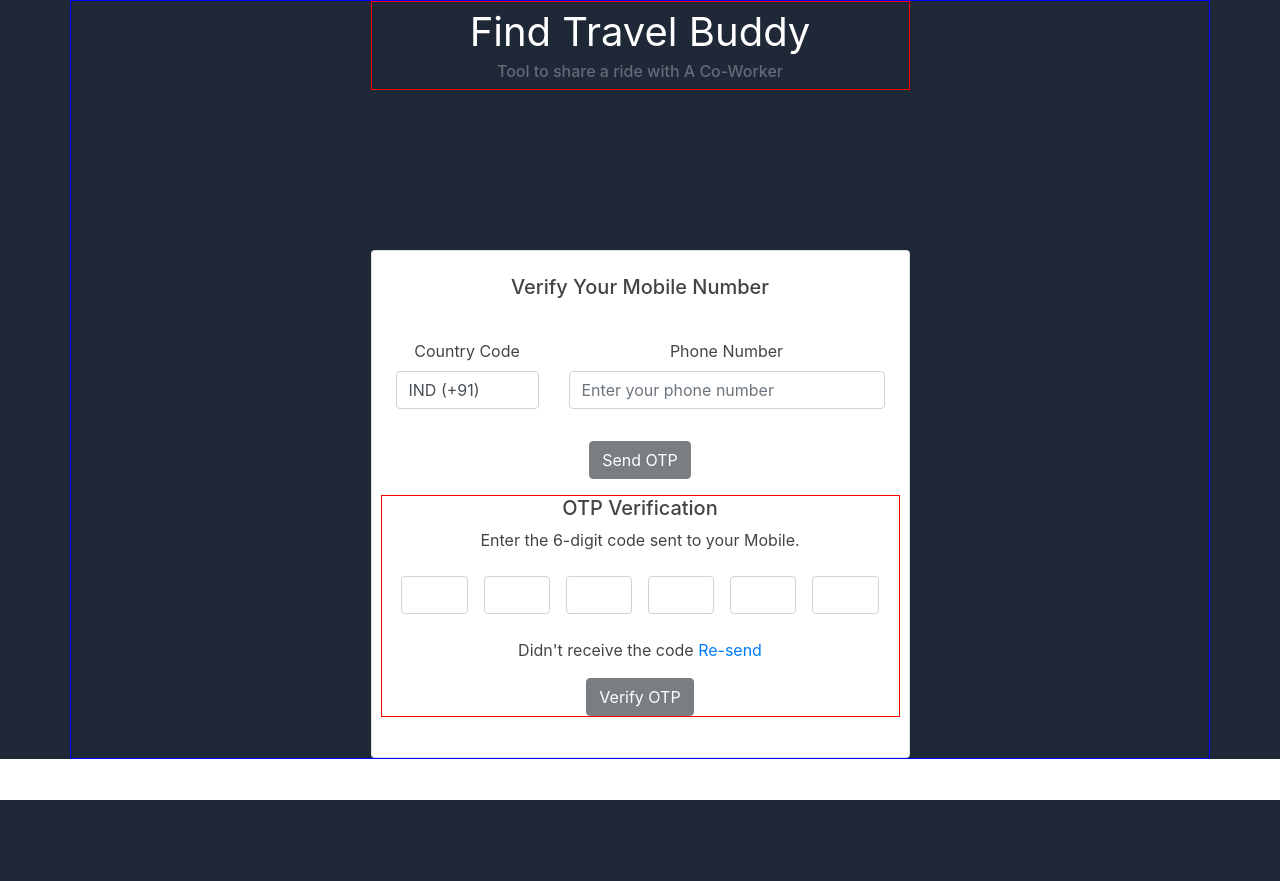
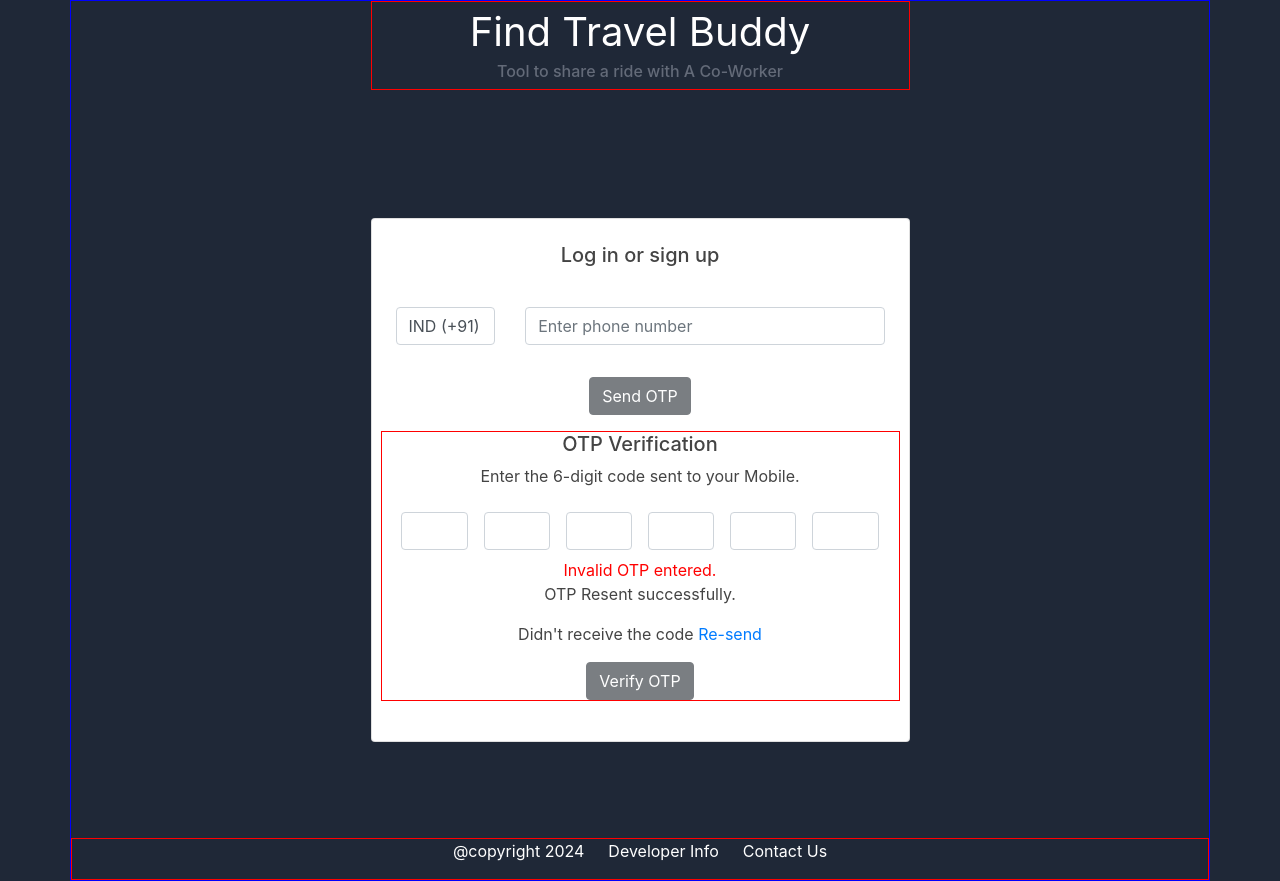
Before and after one commit to bharatchitara/find_travel_buddy, a Django app: page / in a window 1280 px wide. Before the commit the page ends 800 px from the top, so only its background shows below. Run offline with Django 4.2, Linux system fonts and the light colour scheme; parts of the project's set-up code (start-up, migrations or seed data) failed here and were passed over; some libraries are stand-ins or nearby versions.

Commit message:
UI- landing page html and css code implementation-2

```diff
--- a/static/css/home.css
+++ b/static/css/home.css
@@ -17,8 +17,9 @@
     color: #636a78;
 }
 .tb_home_number_input_card{
-    margin-top: 10em;
+    margin-top: 8em;
     color: #444444;
+    margin-bottom: 6em;
 }
 
 .tb_home_mobile_input{
@@ -44,3 +45,28 @@
 .tb_home_resend_otp_link{
 
 }
+
+.tb_home_div_main_body{
+
+}
+
+.tb_home_div_main_footer{
+    border: 1px solid red;
+}
+
+.tb_home_div_main_footer p {
+   display: inline-block;
+   width: fit-content;
+}
+
+.tb_home_div_main_footer a {
+    color: #ffffff;
+}
+
+.tb_home_msg_invalid_otp_err{
+    color: #FF0000;
+}
+
+.tb_home_msg_resent_otp_wrn{
+
+}
--- a/userlogin/templates/userlogin/home.html
+++ b/userlogin/templates/userlogin/home.html
@@ -26,7 +26,7 @@
        <div class = "flex-container tb_home_flex_container">
             <div class = "container tb_home_main_container">
                 <!--header row-starts-->
-                <div class = "row justify-content-center">
+                <div class = "row justify-content-center tb_home_div_main_header">
                     <div class="col-md-6">
                         <div class="text-center tb_home_header_text">
                             Find Travel Buddy
@@ -36,23 +36,24 @@
                 </div>
                 <!--header row-ends-->
 
-                <div class = "row justify-content-center">
+                <!--body row-starts-->
+                <div class = "row justify-content-center tb_home_div_main_body">
                     <div class = "col-md-6">
 
                         <div class="card p-4 text-center tb_home_number_input_card">
-                            <h5>Verify Your Mobile Number</h5>
+                            <h5>Log in or sign up</h5>
                             <form>
                                 <div class="form-group row tb_home_mobile_input">
-                                    <div class="col-sm-4">
-                                        <label for="countryCode">Country Code</label>
+                                    <div class="col-sm-3">
                                         <select class="form-control" id="countryCode">
-                                            <option value="IN">IND (+91)</option>
+                                            <option value="IND">IND (+91)</option>
+                                            <option value="US">US (+1)</option>
+                                            <option value="UK">UK (+44)</option>
                                             <!-- Add more country options here -->
                                         </select>
                                     </div>
-                                    <div class="col-sm-8">
-                                        <label for="phoneNumber">Phone Number</label>
-                                        <input type="tel" class="form-control" id="phoneNumber" placeholder="Enter your phone number">
+                                    <div class="col-sm-9">
+                                        <input type="tel" class="form-control" id="phoneNumber" placeholder="Enter phone number">
                                     </div>
 
                                     <div class = "justify-content-center tb_home_div_send_otp">
@@ -72,6 +73,12 @@
                                         <input class="m-2 text-center form-control rounded" type="text" id="fifth" maxlength="1" />
                                         <input class="m-2 text-center form-control rounded" type="text" id="sixth" maxlength="1" />
                                     </div>
+                                    <div class = 'tb_home_msg_invalid_otp_err'>
+                                        Invalid OTP entered.
+                                    </div>
+                                    <div class = 'tb_home_msg_resent_otp_wrn'>
+                                        OTP Resent successfully.
+                                    </div>
                                     <div class = "justify-content-center tb_home_div_verify_otp">
                                         <p>Didn't receive the code <a href="resend_otp" class = "tb_home_resend_otp_link" >Re-send</a></p>
 
@@ -84,6 +91,15 @@
 
                     </div>
                 </div>
+                <!--body row-ends-->
+
+                <!--footer row-starts-->
+                <div class = "row justify-content-center tb_home_div_main_footer">
+                    <p><a href = "">@copyright 2024</a></p>
+                    <p><a href = "dev_info">Developer Info</a></p>
+                    <p><a href = "contact_us">Contact Us</a></p>
+                </div>
+                <!--footer row-ends-->
             </div>
         </div>
 
```
